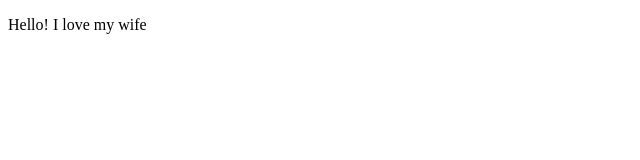
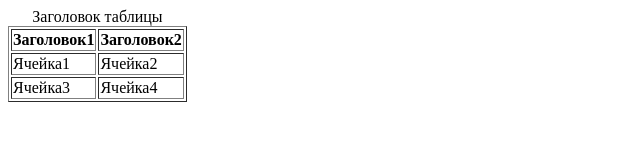
Before and after one commit to mvnechaev/mvnechaev.githab.io, a plain HTML site: page index.html in a window 1280 px wide. Shown: the whole page, without its empty margins (0-640 px from the left). Drawn offline with Linux system fonts and the light colour scheme.

Commit message:
Update index.html

```diff
--- a/index.html
+++ b/index.html
@@ -5,6 +5,12 @@
 	<title>M.V.N</title>
 </head>
 <body>
-	<p>Hello! I love my wife</p>
+	<TABLE border=1>
+<CAPTION>Заголовок таблицы</CAPTION>
+<TR><TH>Заголовок1</TH><TH>Заголовок2</TH>
+<TR><TD>Ячейка1</TD><TD>Ячейка2</TD></TR>
+<TR><TD>Ячейка3</TD><TD>Ячейка4</TD</TR>
+</TABLE>
+
 </body>
 </html>
```
